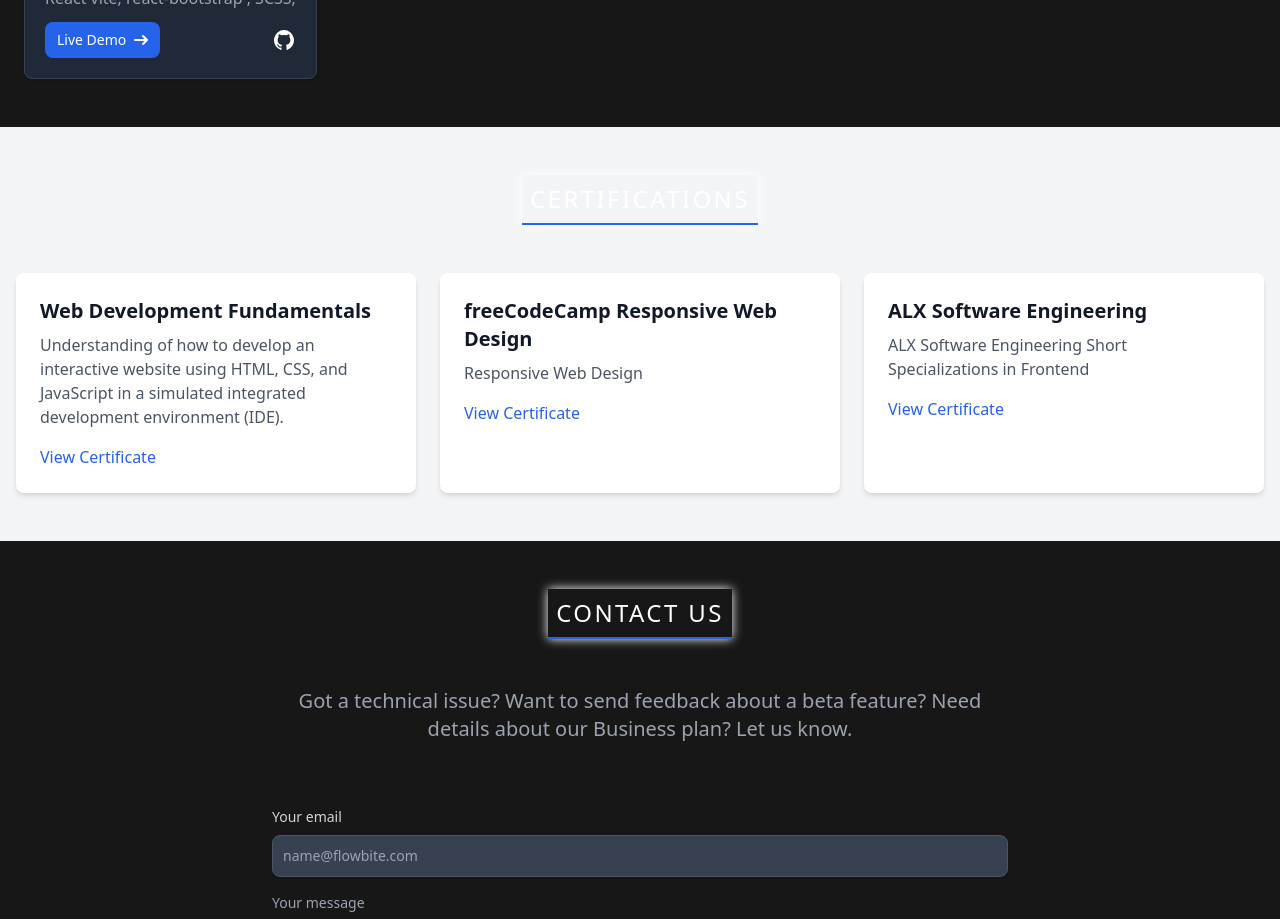
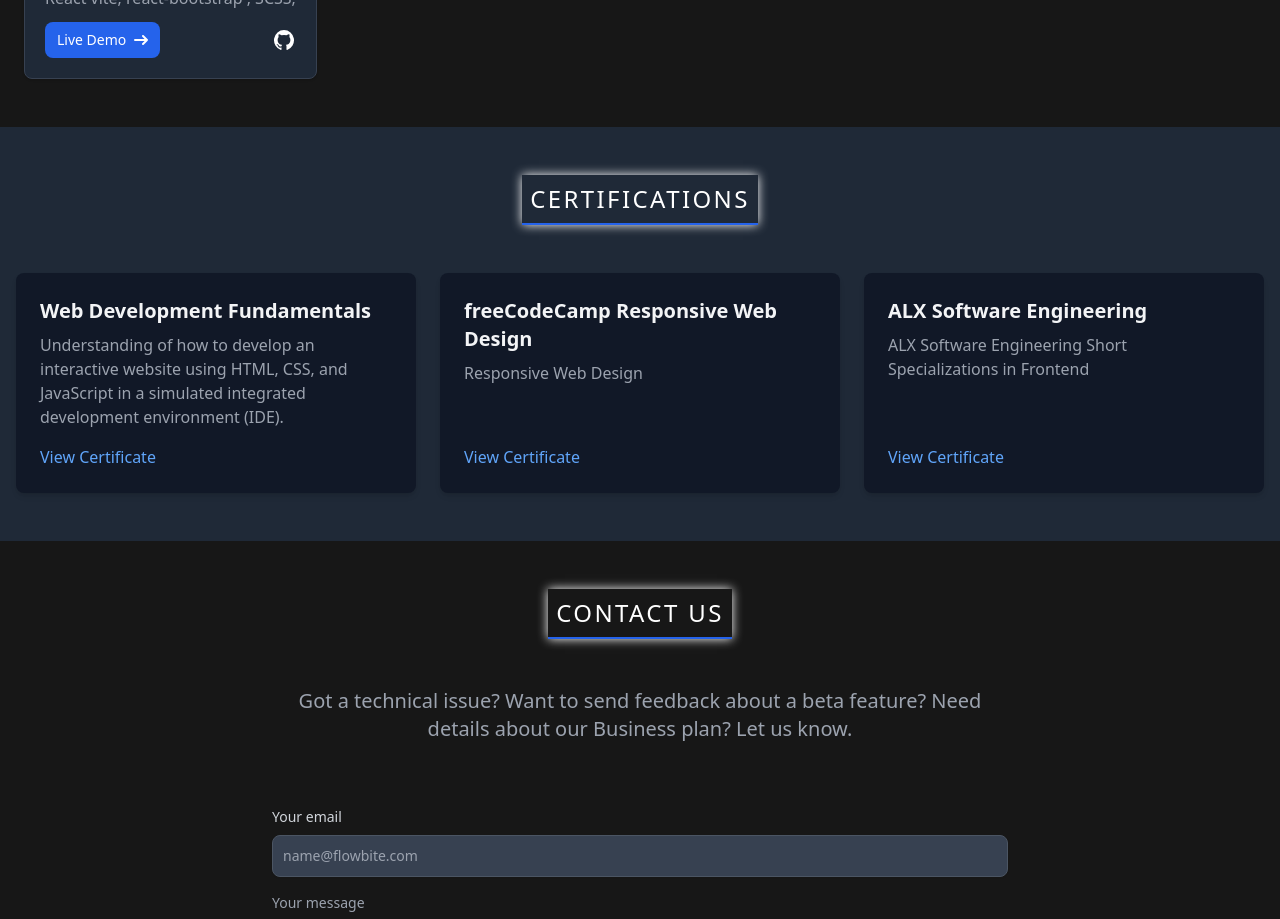
Before and after one commit to Safeya-Yasien/portfolio, a Next.js app: page / in a window 1280 px wide. Shown: the part 2500-3419 px from the top of the page. Built offline with nearby package versions, Linux system fonts and the light colour scheme.

Commit message:
update certifications cards styles

```diff
--- a/src/app/components/portfolio/CertificationsSection.tsx
+++ b/src/app/components/portfolio/CertificationsSection.tsx
@@ -22,27 +22,22 @@ const certifications = [
 
 const CertificationsSection = () => {
   return (
-    <section id="certifications" className="bg-gray-100  py-12">
+    <section id="certifications" className=" bg-gray-800 py-12">
       <div className="container mx-auto px-4">
         <CustomTitle title={"Certifications"} />
 
         <div className="grid gap-6 md:grid-cols-2 lg:grid-cols-3">
           {certifications.map((cert, index) => (
-            <div
-              key={index}
-              className="bg-white  p-6 rounded-lg shadow-md"
-            >
-              <h3 className="text-xl font-semibold text-gray-900  mb-2">
+            <div key={index} className=" bg-gray-900 p-6 rounded-lg shadow-md flex flex-col">
+              <h3 className="text-xl font-semibold text-gray-100 mb-2">
                 {cert.title}
               </h3>
-              <p className="text-gray-600  mb-4">
-                {cert.description}
-              </p>
+              <p className=" text-gray-400 mb-4">{cert.description}</p>
               <a
                 href={cert.link}
                 target="_blank"
                 rel="noopener noreferrer"
-                className="text-blue-600 hover:text-blue-800 "
+                className=" text-blue-400 hover:text-blue-300 mt-auto"
               >
                 View Certificate
               </a>
```
